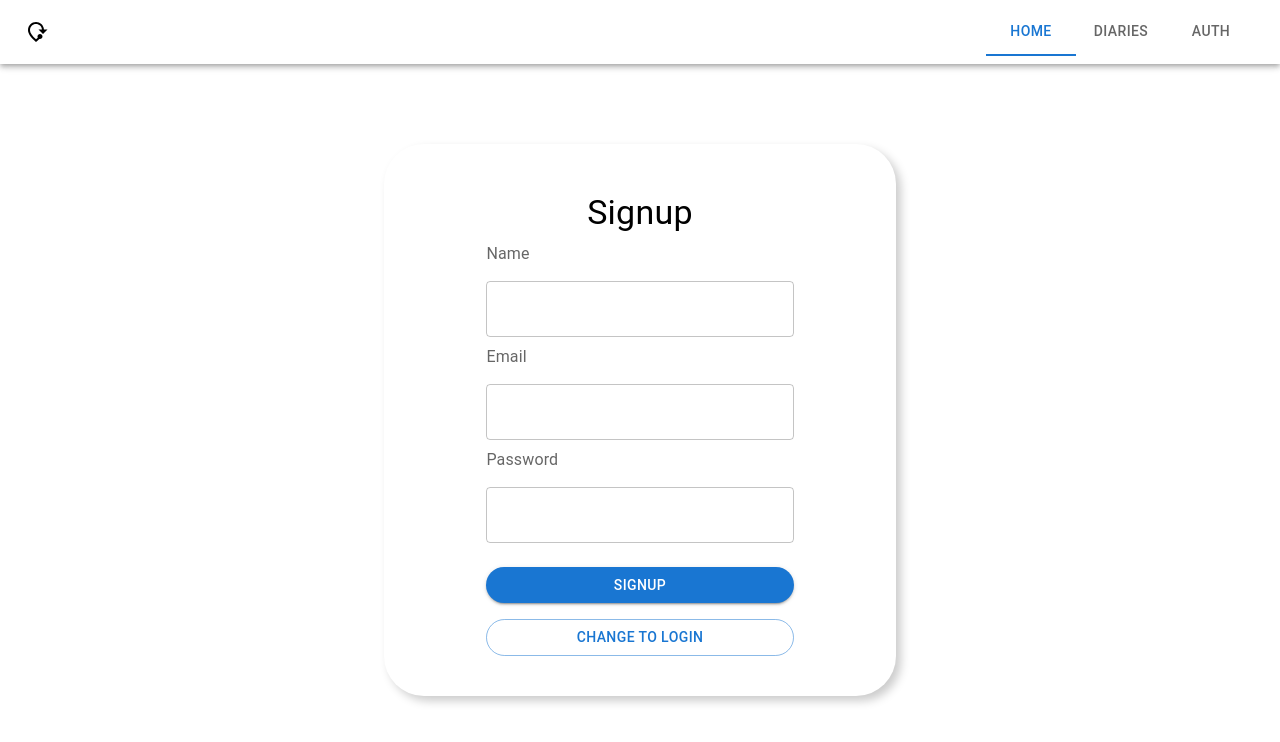
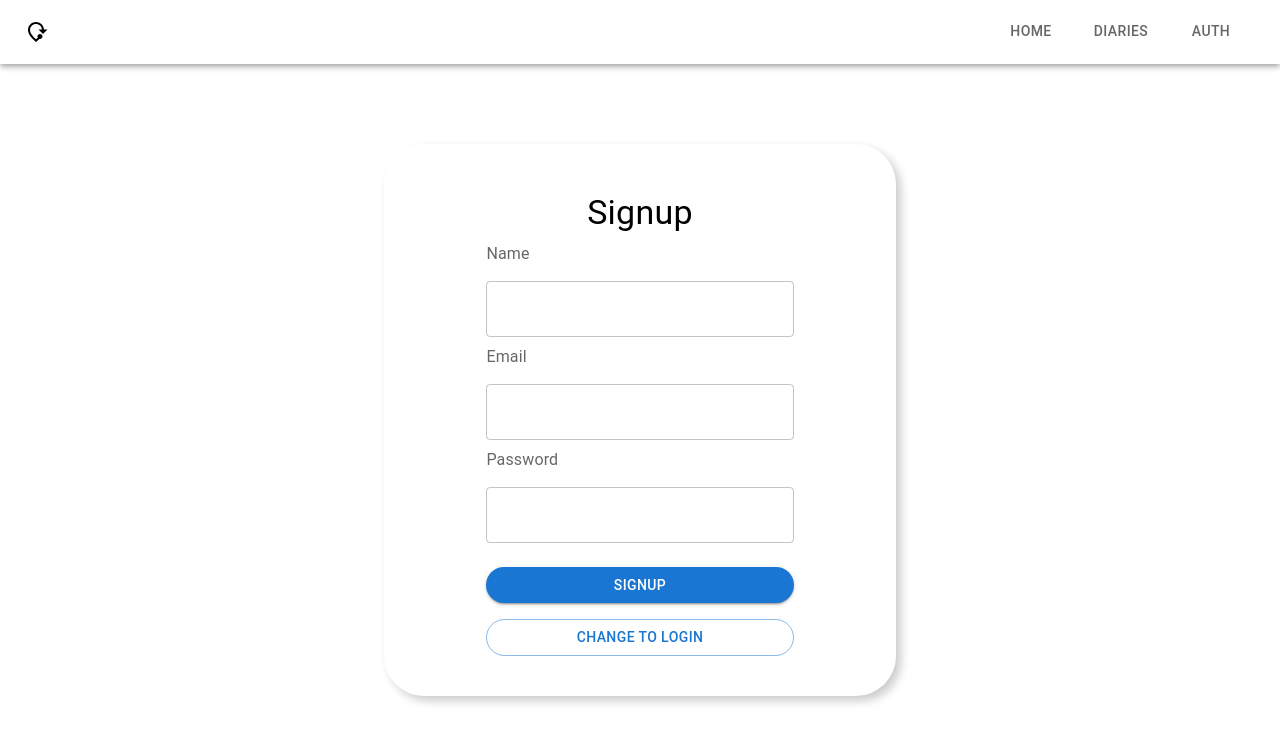
Before and after one commit to oleksandrivanyshyn/MERN-Travel-Diaries, a React (Create React App) app in the folder frontend/: page /auth in a window 1280 px wide. Shown: the top 742 px of the page. Built offline with nearby package versions, Linux system fonts and the light colour scheme.

Commit message:
feat: add conditional routes for logged-in users, implement Add, Profile, and DiaryUpdate components, and enhance Header with dynamic link rendering

```diff
--- a/frontend/src/App.js
+++ b/frontend/src/App.js
@@ -1,23 +1,43 @@
+import { useEffect } from 'react';
+import { useDispatch, useSelector } from 'react-redux';
+import { Route, Routes } from 'react-router-dom';
+import Auth from './auth/Auth';
+import Add from './diaries/Add';
+import Diaries from './diaries/Diaries';
+import DiaryUpdate from './diaries/DiaryUpdate';
 import Header from './header/Header';
-import { Route, Routes } from 'react-router-dom';
 import Home from './home/Home';
-import Diaries from './diaries/Diaries';
-import Auth from './auth/Auth';
-import { useSelector } from 'react-redux';
+import Profile from './profile/Profile';
+import { authActions } from './store';
 
 function App() {
+  const dispatch = useDispatch();
   const isLoggedIn = useSelector((state) => state.isLoggedIn);
   console.log(isLoggedIn);
+
+  useEffect(() => {
+    if (localStorage.getItem('userId')) {
+      dispatch(authActions.login());
+    }
+  }, [localStorage]);
   return (
     <div>
       <header>
         <Header />
       </header>
+
       <section>
         <Routes>
           <Route path="/" element={<Home />} />
           <Route path="/diaries" element={<Diaries />} />
           <Route path="/auth" element={<Auth />} />
+          {isLoggedIn && (
+            <>
+              <Route path="/add" element={<Add />} />
+              <Route path="/profile" element={<Profile />} />
+              <Route path="/post/:id" element={<DiaryUpdate />} />{' '}
+            </>
+          )}
         </Routes>
       </section>
     </div>
--- /dev/null
+++ b/frontend/src/diaries/Add.js
@@ -0,0 +1,7 @@
+import React from 'react';
+
+const Add = () => {
+  return <div>Add</div>;
+};
+
+export default Add;
--- /dev/null
+++ b/frontend/src/diaries/DiaryUpdate.js
@@ -0,0 +1,7 @@
+import React from 'react';
+
+const DiaryUpdate = () => {
+  return <div>update</div>;
+};
+
+export default DiaryUpdate;
--- a/frontend/src/header/Header.js
+++ b/frontend/src/header/Header.js
@@ -1,25 +1,46 @@
-import React from 'react';
-import { AppBar, Toolbar, Tabs, Tab } from '@mui/material';
+import React, { useState } from 'react';
+import { AppBar, Tab, Tabs, Toolbar } from '@mui/material';
 import ModeOfTravelIcon from '@mui/icons-material/ModeOfTravel';
 import { Link } from 'react-router-dom';
+import { useSelector } from 'react-redux';
 
-const linksArray = ['home', 'diaries', 'auth'];
+const linksArr = ['home', 'diaries', 'auth'];
 
+const loggedInLinks = ['home', 'diaries', 'add', 'profile'];
 const Header = () => {
-  const [value, setValue] = React.useState(0);
+  const isLoggedIn = useSelector((state) => state.isLoggedIn);
+
+  const [value, setValue] = useState();
   return (
-    <AppBar sx={{ backgroundColor: 'transparent', position: 'sticky' }}>
+    <AppBar sx={{ bgcolor: 'transparent', position: 'sticky' }}>
       <Toolbar>
         <ModeOfTravelIcon sx={{ color: 'black' }} />
+
         <Tabs
           value={value}
-          onChange={(event, newValue) => setValue(newValue)}
+          onChange={(e, val) => setValue(val)}
           sx={{ ml: 'auto', textDecoration: 'none' }}
         >
-          {linksArray.map((link, index) => (
+          {isLoggedIn
+            ? loggedInLinks.map((link) => (
                 <Tab
-              component={Link}
-              to={link === 'home' ? '/' : `/${link}`}
+                  LinkComponent={Link}
+                  to={`/${link === 'home' ? '' : link}`}
+                  sx={{
+                    textDecoration: 'none',
+                    ':hover': {
+                      textDecoration: 'underline',
+                      textUnderlineOffset: '18px',
+                    },
+                  }}
+                  key={link}
+                  label={link}
+                />
+              ))
+            : linksArr.map((link) => (
+                <Tab
+                  LinkComponent={Link}
+                  to={`/${link === 'home' ? '' : link}`}
                   sx={{
                     textDecoration: 'none',
                     ':hover': {
--- /dev/null
+++ b/frontend/src/profile/Profile.js
@@ -0,0 +1,7 @@
+import React from 'react';
+
+const Profile = () => {
+  return <div>Profile</div>;
+};
+
+export default Profile;
```
Lines whose indentation alone changed are shown as unchanged.
